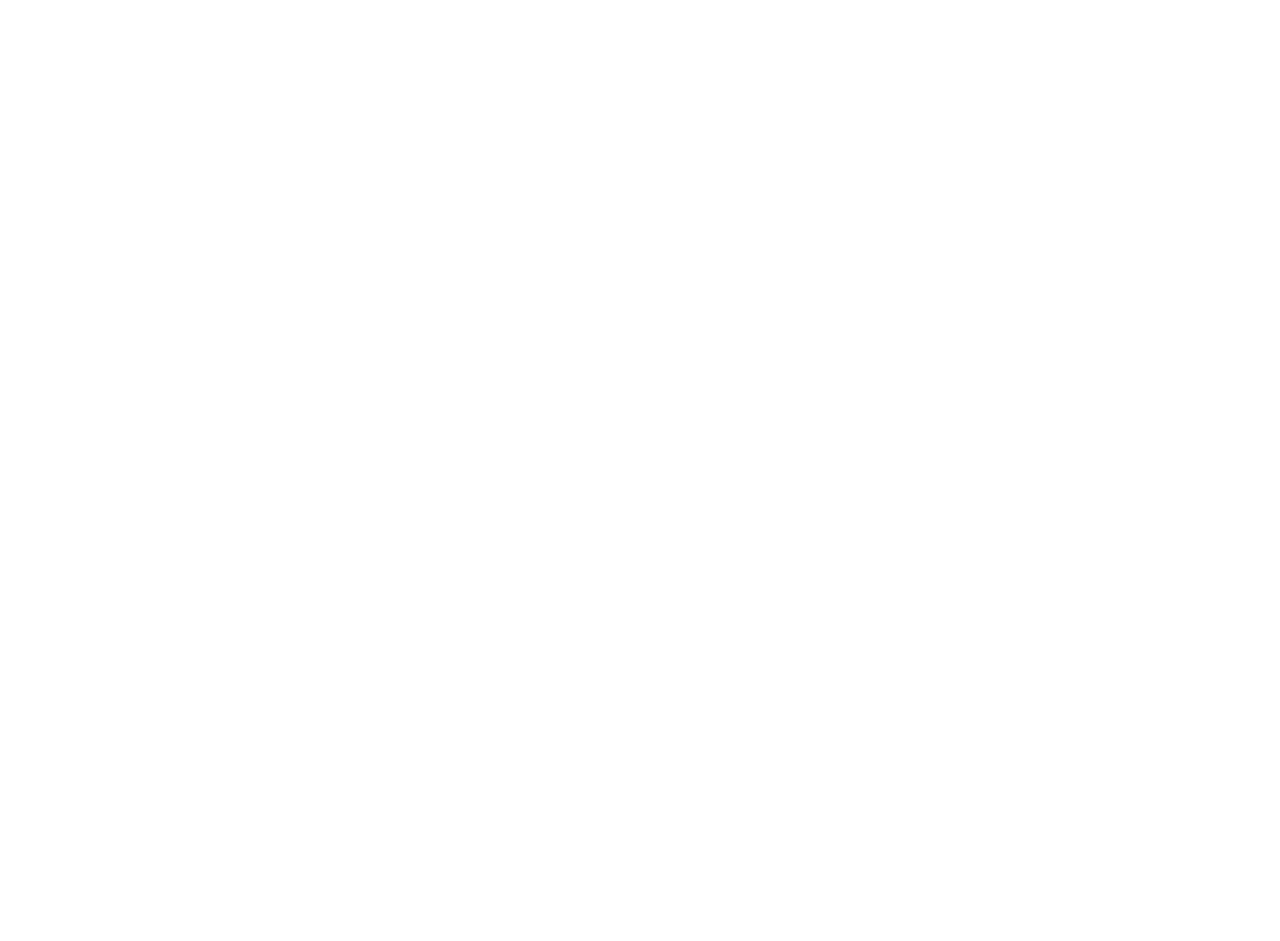
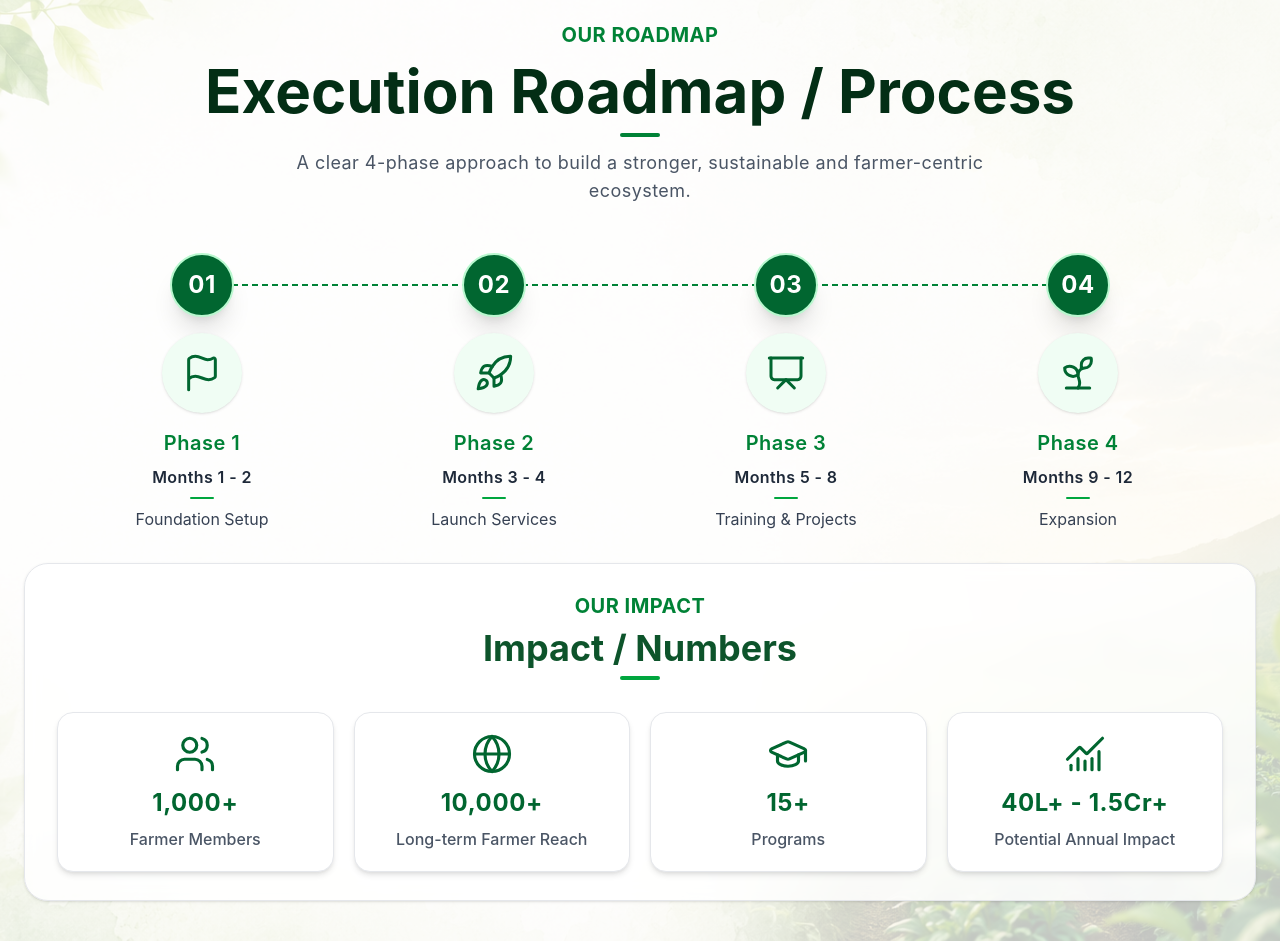
Before and after one commit to Darshannikam9767/krushisetu, a React (Vite) app: page / in a window 1280 px wide. Shown: the part 5240-6181 px from the top of the page. Before the commit the page ends 5221 px from the top, so only its background shows below. Built offline with nearby package versions, Linux system fonts and the light colour scheme.

Commit message:
training section is done

```diff
--- a/src/App.jsx
+++ b/src/App.jsx
@@ -5,6 +5,7 @@
 import Services from './pages/Services'
 import Programs from './pages/Programs'
 import GovernmentSchemes from './pages/GovernmentSchemes'
+import Training from './pages/Training'
 
 const App = () => {
   return (
@@ -16,6 +17,7 @@
       <Services />
       <Programs />
       <GovernmentSchemes />
+      <Training />
     </div>
     </ReactLenis>
   )
--- /dev/null
+++ b/src/pages/Training.jsx
@@ -0,0 +1,197 @@
+import {
+  Flag,
+  Rocket,
+  Presentation,
+  Sprout,
+  Users,
+  Globe,
+  GraduationCap,
+  ChartNoAxesCombined,
+} from "lucide-react";
+
+const Training = () => {
+  const phases = [
+    {
+      number: "01",
+      title: "Phase 1",
+      months: "Months 1 - 2",
+      description: "Foundation Setup",
+      icon: Flag,
+    },
+    {
+      number: "02",
+      title: "Phase 2",
+      months: "Months 3 - 4",
+      description: "Launch Services",
+      icon: Rocket,
+    },
+    {
+      number: "03",
+      title: "Phase 3",
+      months: "Months 5 - 8",
+      description: "Training & Projects",
+      icon: Presentation,
+    },
+    {
+      number: "04",
+      title: "Phase 4",
+      months: "Months 9 - 12",
+      description: "Expansion",
+      icon: Sprout,
+    },
+  ];
+
+  const impact = [
+    {
+      value: "1,000+",
+      label: "Farmer Members",
+      icon: Users,
+    },
+    {
+      value: "10,000+",
+      label: "Long-term Farmer Reach",
+      icon: Globe,
+    },
+    {
+      value: "15+",
+      label: "Programs",
+      icon: GraduationCap,
+    },
+    {
+      value: "40L+ - 1.5Cr+",
+      label: "Potential Annual Impact",
+      icon: ChartNoAxesCombined,
+    },
+  ];
+
+  return (
+    <section
+      id="training"
+      className="relative min-h-screen w-full overflow-hidden"
+    >
+      {/* Background */}
+      <img
+        className="absolute inset-0 h-full w-full object-cover object-center"
+        src="./images/services_bg.png"
+        alt=""
+      />
+
+      {/* Background overlay */}
+      <div className="absolute inset-0 bg-white/75" />
+
+      {/* Content */}
+      <div className="relative z-10 flex w-full flex-col items-center gap-8 px-6 py-10">
+
+        {/* Header */}
+        <div className="flex w-full flex-col items-center justify-center gap-3 text-center">
+          <h3 className="text-xl font-bold tracking-wide text-green-700">
+            OUR ROADMAP
+          </h3>
+
+          <h1 className="text-4xl font-bold text-green-950 md:text-5xl lg:text-6xl">
+            Execution Roadmap / Process
+          </h1>
+
+          <div className="h-1 w-10 rounded-full bg-green-700" />
+
+          <p className="max-w-3xl text-base tracking-wide text-gray-600 md:text-lg">
+            A clear 4-phase approach to build a stronger, sustainable and
+            farmer-centric ecosystem.
+          </p>
+        </div>
+
+        {/* Roadmap */}
+        <div className="relative flex w-full max-w-6xl flex-col items-center justify-between gap-10 pt-4 md:flex-row md:gap-4">
+
+          {/* Connecting line - desktop */}
+          <div className="absolute left-[12%] right-[12%] top-13.75 hidden border-t-2 border-dashed border-green-700 md:block -translate-y-2" />
+
+          {phases.map((phase) => {
+            const Icon = phase.icon;
+
+            return (
+              <div
+                key={phase.number}
+                className="relative z-10 flex w-full flex-col items-center gap-4 md:w-1/4"
+              >
+                {/* Number */}
+                <div className="flex h-16 w-16 items-center justify-center rounded-full border-2 border-green-200 bg-green-800 text-2xl font-bold tracking-wide text-white shadow-xl">
+                  {phase.number}
+                </div>
+
+                {/* Icon */}
+                <div className="flex h-20 w-20 items-center justify-center rounded-full bg-green-50 text-green-800 shadow-sm">
+                  <Icon size={40} strokeWidth={1.8} />
+                </div>
+
+                {/* Content */}
+                <div className="flex flex-col items-center gap-2 text-center">
+                  <h4 className="text-xl font-semibold tracking-wide text-green-700">
+                    {phase.title}
+                  </h4>
+
+                  <p className="text-base font-semibold tracking-wide text-gray-800">
+                    {phase.months}
+                  </p>
+
+                  <div className="h-0.5 w-6 rounded-full bg-green-600" />
+
+                  <p className="text-base text-gray-700">
+                    {phase.description}
+                  </p>
+                </div>
+              </div>
+            );
+          })}
+        </div>
+
+        {/* Impact */}
+        <div className="w-full max-w-7xl rounded-3xl border border-gray-200 bg-white/85 px-5 py-7 shadow-sm backdrop-blur-sm md:px-8">
+
+          {/* Impact heading */}
+          <div className="flex flex-col items-center gap-2 text-center">
+            <h4 className="text-xl font-bold tracking-wide text-green-700">
+              OUR IMPACT
+            </h4>
+
+            <h3 className="text-3xl font-bold text-green-900 md:text-4xl">
+              Impact / Numbers
+            </h3>
+
+            <div className="h-1 w-10 rounded-full bg-green-600" />
+          </div>
+
+          {/* Impact cards */}
+          <div className="mt-8 grid w-full grid-cols-1 gap-5 sm:grid-cols-2 lg:grid-cols-4">
+            {impact.map((item) => {
+              const Icon = item.icon;
+
+              return (
+                <div
+                  key={item.label}
+                  className="flex min-h-37.5 flex-col items-center justify-center rounded-2xl border border-gray-200 bg-white p-5 text-center shadow-md transition-all duration-300 hover:-translate-y-1 hover:shadow-xl"
+                >
+                  <Icon
+                    size={42}
+                    strokeWidth={1.8}
+                    className="mb-3 text-green-800"
+                  />
+
+                  <h5 className="text-2xl font-bold tracking-wide text-green-800">
+                    {item.value}
+                  </h5>
+
+                  <p className="mt-2 text-sm font-medium text-gray-600 md:text-base">
+                    {item.label}
+                  </p>
+                </div>
+              );
+            })}
+          </div>
+        </div>
+      </div>
+    </section>
+  );
+};
+
+export default Training;
```
